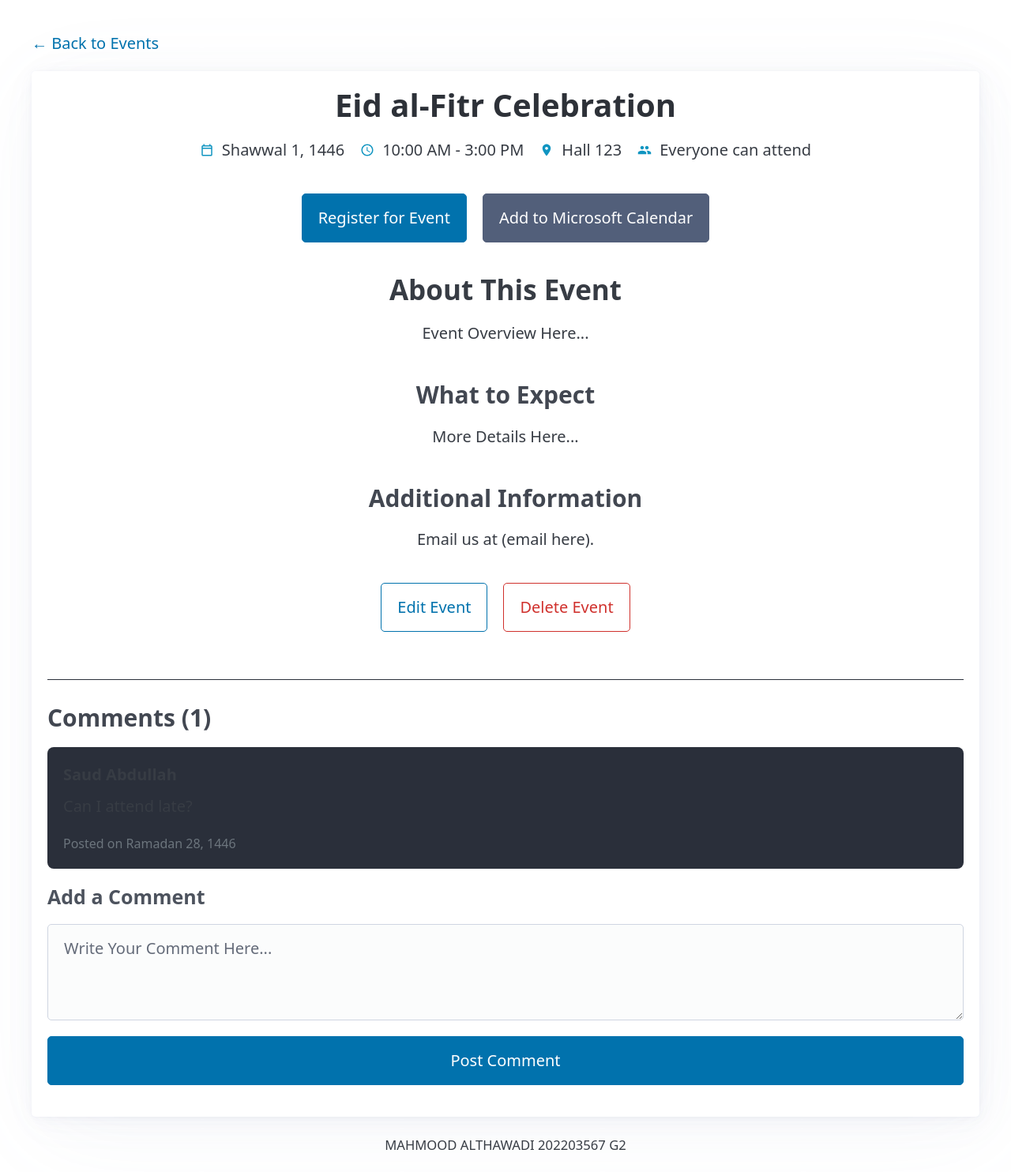
After one commit to 202203567/ITCS333-G2-Project, a PHP site: page /details.html in a window 1280 px wide. The commit adds this page. Shown: the whole page at 79% size. Run offline with PHP 8.4, Linux system fonts and the light colour scheme; some libraries are stand-ins or nearby versions.

Commit message:
Add Details Page

```diff
--- /dev/null
+++ b/events-calendar/details.html
@@ -0,0 +1,90 @@
+<!DOCTYPE html>
+<html lang="en">
+<head>
+  <meta charset="UTF-8">
+  <meta name="viewport" content="width=device-width, initial-scale=1.0">
+  <link rel="icon" href="favicon.ico" type="image/x-icon" />
+  <title>Event Detail - Spring Career Fair</title>
+  <link rel="stylesheet" href="https://cdn.jsdelivr.net/npm/@picocss/pico@2/css/pico.min.css">
+  <link rel="stylesheet" href="style.css">
+  <style>
+
+  </style>
+</head>
+<body>
+  <main class="container">
+    <nav>
+      <ul>
+        <li><a href="index.html">&larr; Back to Events</a></li>
+      </ul>
+    </nav>
+
+    <article>
+      <div class="event-header">
+        <h1>Eid al-Fitr Celebration</h1>
+        <div class="event-meta">
+          <div class="meta-item">
+            <svg xmlns="http://www.w3.org/2000/svg" viewBox="0 0 24 24"><path d="M19 4h-1V2h-2v2H8V2H6v2H5c-1.1 0-2 .9-2 2v14c0 1.1.9 2 2 2h14c1.1 0 2-.9 2-2V6c0-1.1-.9-2-2-2zm0 16H5V10h14v10zm0-12H5V6h14v2z"/></svg>
+            <span>Shawwal 1, 1446</span>
+          </div>
+          <div class="meta-item">
+            <svg xmlns="http://www.w3.org/2000/svg" viewBox="0 0 24 24"><path d="M11.99 2C6.47 2 2 6.48 2 12s4.47 10 9.99 10C17.52 22 22 17.52 22 12S17.52 2 11.99 2zM12 20c-4.42 0-8-3.58-8-8s3.58-8 8-8 8 3.58 8 8-3.58 8-8 8zm.5-13H11v6l5.25 3.15.75-1.23-4.5-2.67z"/></svg>
+            <span>10:00 AM - 3:00 PM</span>
+          </div>
+          <div class="meta-item">
+            <svg xmlns="http://www.w3.org/2000/svg" viewBox="0 0 24 24"><path d="M12 2C8.13 2 5 5.13 5 9c0 5.25 7 13 7 13s7-7.75 7-13c0-3.87-3.13-7-7-7zm0 9.5c-1.38 0-2.5-1.12-2.5-2.5s1.12-2.5 2.5-2.5 2.5 1.12 2.5 2.5-1.12 2.5-2.5 2.5z"/></svg>
+            <span>Hall 123  </span>
+          </div>
+          <div class="meta-item">
+            <svg xmlns="http://www.w3.org/2000/svg" viewBox="0 0 24 24"><path d="M16 11c1.66 0 2.99-1.34 2.99-3S17.66 5 16 5c-1.66 0-3 1.34-3 3s1.34 3 3 3zm-8 0c1.66 0 2.99-1.34 2.99-3S9.66 5 8 5C6.34 5 5 6.34 5 8s1.34 3 3 3zm0 2c-2.33 0-7 1.17-7 3.5V19h14v-2.5c0-2.33-4.67-3.5-7-3.5zm8 0c-.29 0-.62.02-.97.05 1.16.84 1.97 1.97 1.97 3.45V19h6v-2.5c0-2.33-4.67-3.5-7-3.5z"/></svg>
+            <span>Everyone can attend</span>
+          </div>
+        </div>
+
+        <div class="event-actions">
+          <a href="#" role="button">Register for Event</a>
+          <a href="#" role="button" class="secondary">Add to Microsoft Calendar</a>
+        </div>
+      </div>
+
+      <div class="event-description">
+        <h2>About This Event</h2>
+        <p>Event Overview Here...</p>
+
+        <h3>What to Expect</h3>
+        <p>More Details Here...</p>
+
+        <h3>Additional Information</h3>
+        <p>Email us at (email here).</p>
+      </div>
+
+      <div class="event-actions">
+        <a href="edit-event.html" role="button" class="outline">Edit Event</a>
+        <a href="#" role="button" class="outline red">Delete Event</a>
+      </div>
+
+      <div class="comments-section">
+        <h3>Comments (1)</h3>
+
+        <div class="comment">
+          <div class="comment-author">Saud Abdullah</div>
+          <p>Can I attend late?</p>
+          <div class="comment-date">Posted on Ramadan 28, 1446</div>
+        </div>
+
+        <div>
+          <h4>Add a Comment</h4>
+          <form>
+            <textarea id="comment" name="comment" placeholder="Write Your Comment Here..." rows="3" required></textarea>
+            <button type="submit">Post Comment</button>
+          </form>
+        </div>
+      </div>
+    </article>
+
+    <footer>
+      <small>MAHMOOD ALTHAWADI 202203567 G2</small>
+    </footer>
+  </main>
+</body>
+</html>
--- a/events-calendar/index.html
+++ b/events-calendar/index.html
@@ -64,7 +64,7 @@
         <h3>Eid al-Fitr Celebration</h3>
         <p>Event Description</p>
         <div>
-          <a href="detail.html">View Details</a>
+          <a href="details.html">View Details</a>
         </div>
       </article>
 
@@ -73,7 +73,7 @@
         <h3>Eid al-Adha Celebration</h3>
         <p>Event Description</p>
         <div>
-          <a href="detail.html">View Details</a>
+          <a href="details.html">View Details</a>
         </div>
       </article>
 
--- a/events-calendar/style.css
+++ b/events-calendar/style.css
@@ -1,6 +1,7 @@
 header,footer{
 	text-align: center;
 }
+/* Main Page */
 .event-card {
     margin-bottom: 1rem;
     padding: 1rem;
@@ -32,3 +33,64 @@ header,footer{
     align-items: center;
     margin-bottom: 1rem;
 }
+/*Details Page*/
+.event-header {
+    text-align: center;
+    margin-bottom: 2rem;
+}
+.event-meta {
+    display: flex;
+    justify-content: center;
+    flex-wrap: wrap;
+    gap: 1rem;
+    margin-bottom: 1.5rem;
+}
+.meta-item {
+    display: flex;
+    align-items: center;
+    gap: 0.5rem;
+}
+.meta-item svg {
+    width: 18px;
+    height: 18px;
+    fill: #1095c1;
+}
+.event-actions {
+    display: flex;
+    justify-content: center;
+    gap: 1rem;
+    margin: 2rem 0;
+}
+.event-description {
+    text-align: center;
+    margin-bottom: 2rem;
+}
+.comments-section {
+    margin-top: 3rem;
+    padding-top: 1.5rem;
+    border-top: 1px solid #2A2F3A;
+}
+.comment {
+    padding: 1rem;
+    margin-bottom: 1rem;
+    border-radius: 8px;
+    background-color: #2A2F3A;
+}
+.comment-author {
+    font-weight: bold;
+    margin-bottom: 0.5rem;
+}
+.comment-date {
+    font-size: 0.8rem;
+    color: #6c757d;
+}
+.red{
+    border-color: #d0312d;
+    color: #d0312d;
+}
+/*For phones*/
+@media (max-width: 576px) {
+.event-actions {
+    flex-direction: column;
+}
+}
```
